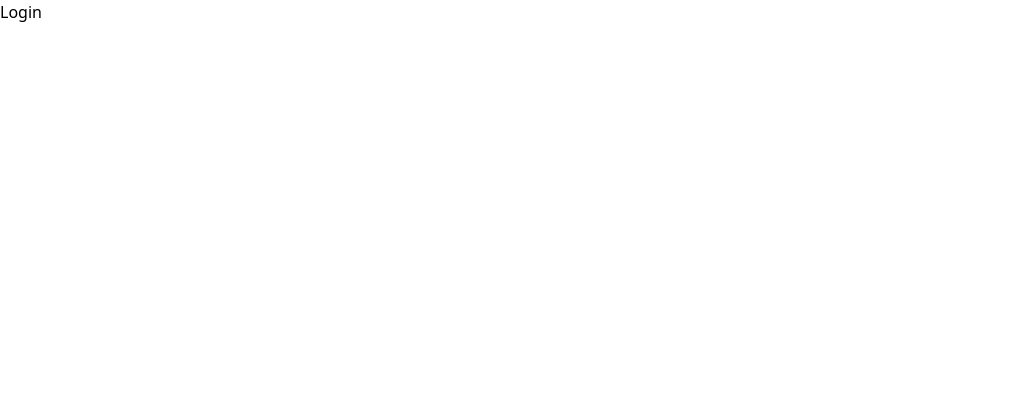
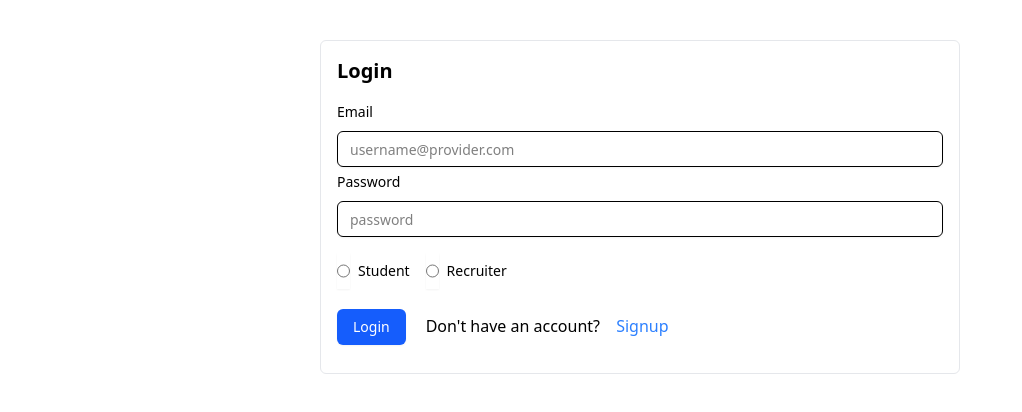
Before and after one commit to md-abdul-azeez/SkillBridge, a React (Vite) app in the folder Frontend/: page /login in a window 1280 px wide. Shown: the top 412 px of the page, without its empty margins (0-1022 px from the left). Built offline with nearby package versions, Linux system fonts and the light colour scheme.

Commit message:
designed login

```diff
--- a/Frontend/src/components/auth/Login.jsx
+++ b/Frontend/src/components/auth/Login.jsx
@@ -1,9 +1,38 @@
-import React from 'react';
-
+import React from "react";
+import { Label } from "../ui/label";
+import { Input } from "../ui/input";
+import { RadioGroup } from "../ui/radio-group";
+import { Button } from "../ui/button";
+import { Link } from "react-router-dom";
 const Login = () => {
   return (
-    <div>Login</div>
+    <div className="flex items-center justify-center max-w-7xl mx-auto">
+      <form className="w-1/2 border border-gray-200 rounded-md p-4 my-10">
+        <h1 className="font-bold text-xl mb-5">Login</h1>
+        <div className="my-2">
+          <Label className="mb-3">Email</Label>
+          <Input type="email" placeholder="username@provider.com" />
+        </div>
+        <div className="my-2">
+          <Label className="mb-3">Password</Label>
+          <Input type="password" placeholder="password" />
+        </div>
+        <div className="flex justify-between">
+          <RadioGroup className="flex items-center my-2 gap-4">
+            <div className="flex items-center space-x-2">
+              <Input type="radio" name="role" value="student" />
+              <Label htmlFor="option-one">Student</Label>
+            </div>
+            <div className="flex items-center space-x-2">
+              <Input type="radio" name="role" value="recruiter" />
+              <Label htmlFor="option-two">Recruiter</Label>
+            </div>
+          </RadioGroup>
+        </div>
+        <Button type="submit" className="my-3 bg-blue-600 text-white cursor-pointer">Login</Button>
+        <span className="mx-5">Don't have an account? <Link to="/signup" className="text-blue-500 mx-3">Signup</Link></span>
+      </form>
+    </div>
   );
-}
-
+};
 export default Login;
```
